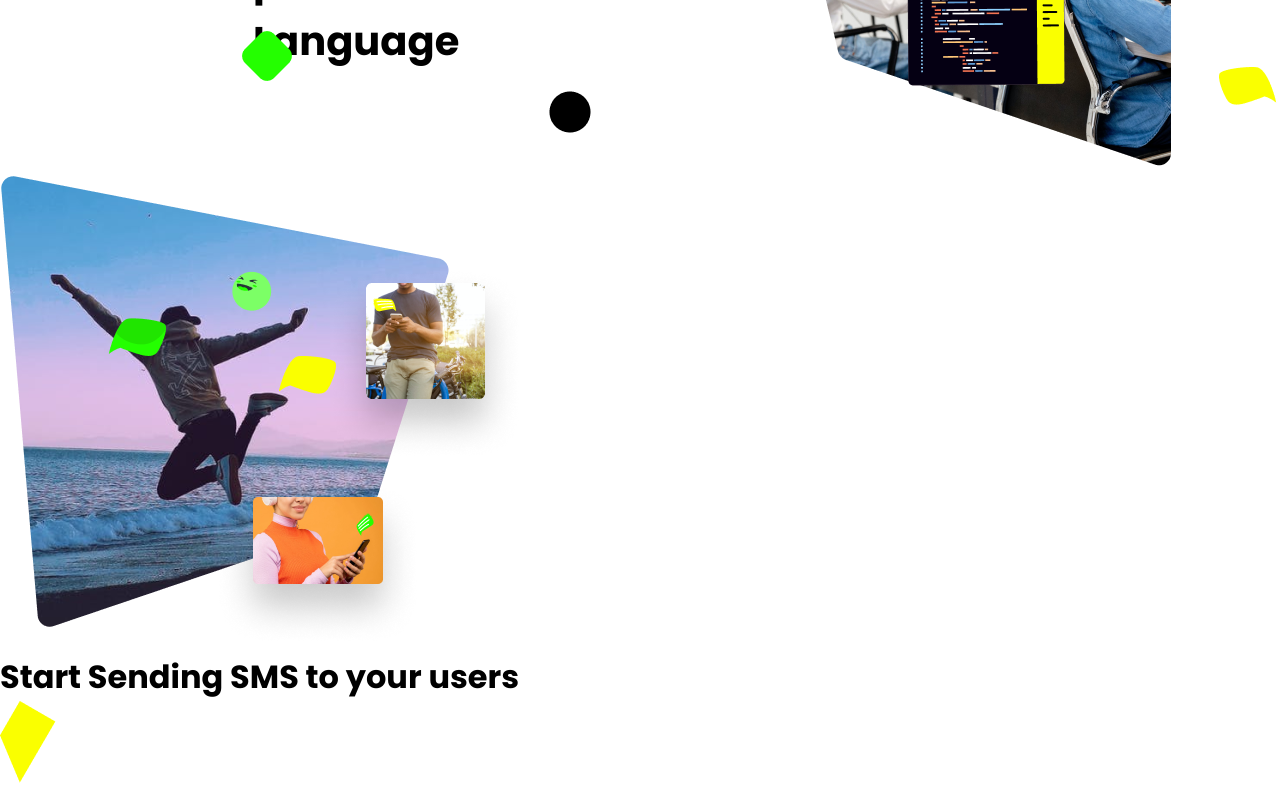
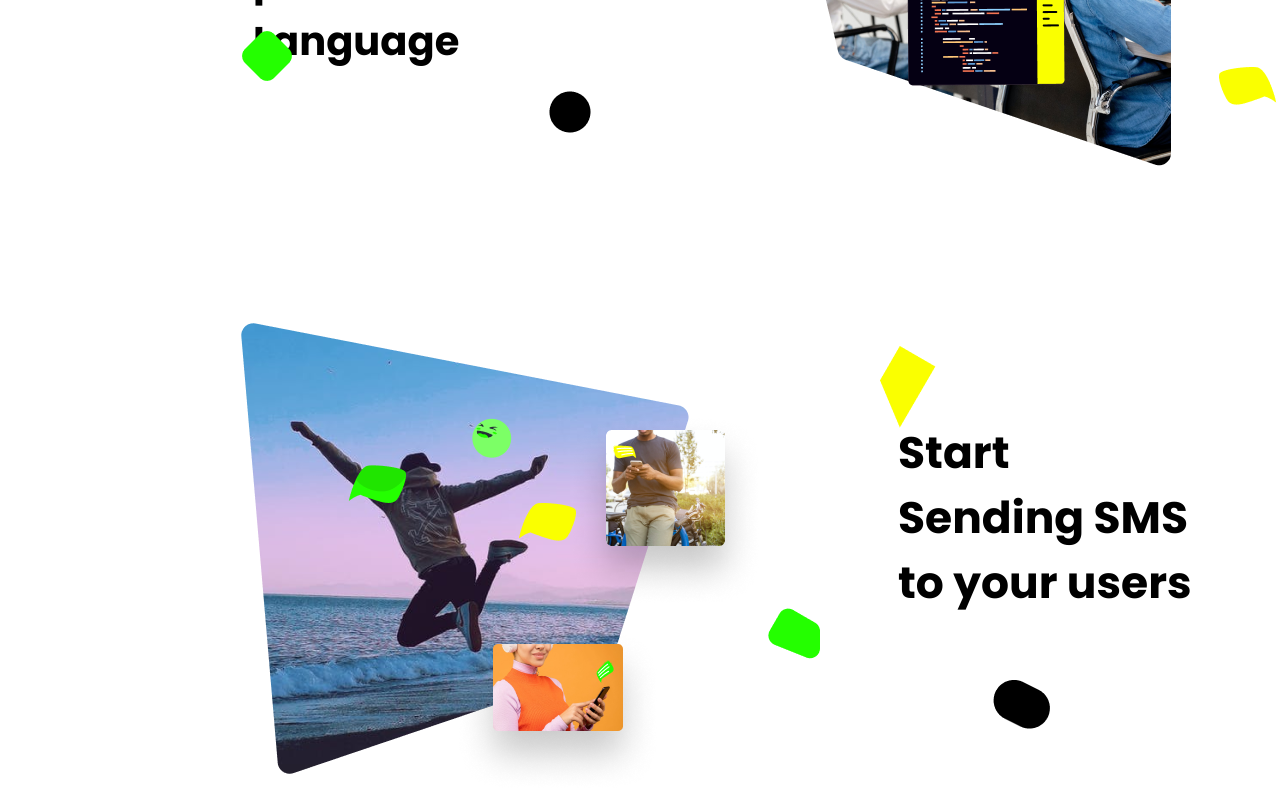
Before and after one commit to IderaNimah/Flystack, a React (Vite) app: page /HowItWorks in a window 1280 px wide. Shown: the part 1129-1929 px from the top of the page. Built offline with nearby package versions, Linux system fonts and the light colour scheme.

Commit message:
howitworks

```diff
--- a/src/App.css
+++ b/src/App.css
@@ -194,9 +194,9 @@ header {
 
 .img-flex-text h1 {
   max-width: 50%;
-  margin-left: 156px;
-  font-size: 40px;
-  margin-top: 60px;
+    margin-left: 234px;
+    font-size: 41px;
+    margin-top: 60px;
 }
 
 .img-flex-img img:nth-of-type(2) {
@@ -373,3 +373,41 @@ header {
   }
 
 /*  */
+.thirdsubMain{
+  display: flex;
+  justify-content: space-between;
+  position: relative;
+  margin-top: 147px;
+}
+
+.thirdsub-text img{
+  margin-left: 240px;
+}
+
+.thirdsub-img{
+  margin-top: 100px;
+  margin-left: 134px;
+}
+
+.thirdsub-img h1{
+  font-size: 44px;
+    max-width: 80%;
+}
+
+.subimg-flex-img img:nth-of-type(1){
+  position: absolute;
+  top: 26px;
+  right: 344px;
+}
+
+.subimg-flex-img img:nth-of-type(2){
+  position: absolute;
+  top: 288px;
+    right: 460px;
+}
+
+.subimg-flex-img img:nth-of-type(3){
+  position: absolute;
+    top: 359px;
+    right: 230px;
+}
--- a/src/components/thirdHowItWorks.jsx
+++ b/src/components/thirdHowItWorks.jsx
@@ -1,19 +1,19 @@
 function ThirdHowItWorks() {
   return (
-    <>
+    <div className="thirdsubMain">
       <div className="thirdsub-text">
         <img src="./assets/Sms.png" alt="..." />
       </div>
 
       <div className="thirdsub-img">
         <h1>Start Sending SMS to your users</h1>
-        <div className="sub-img-flex-img">
+        <div className="subimg-flex-img">
           <img src="./assets/Rectangle 23.png" alt=".." />
           <img src="./assets/Rectangle 24.png" alt=".." />
           <img src="./assets/Rectangle 25.png" alt=".." />
         </div>
       </div>
-    </>
+    </div>
   );
 }
 
```
